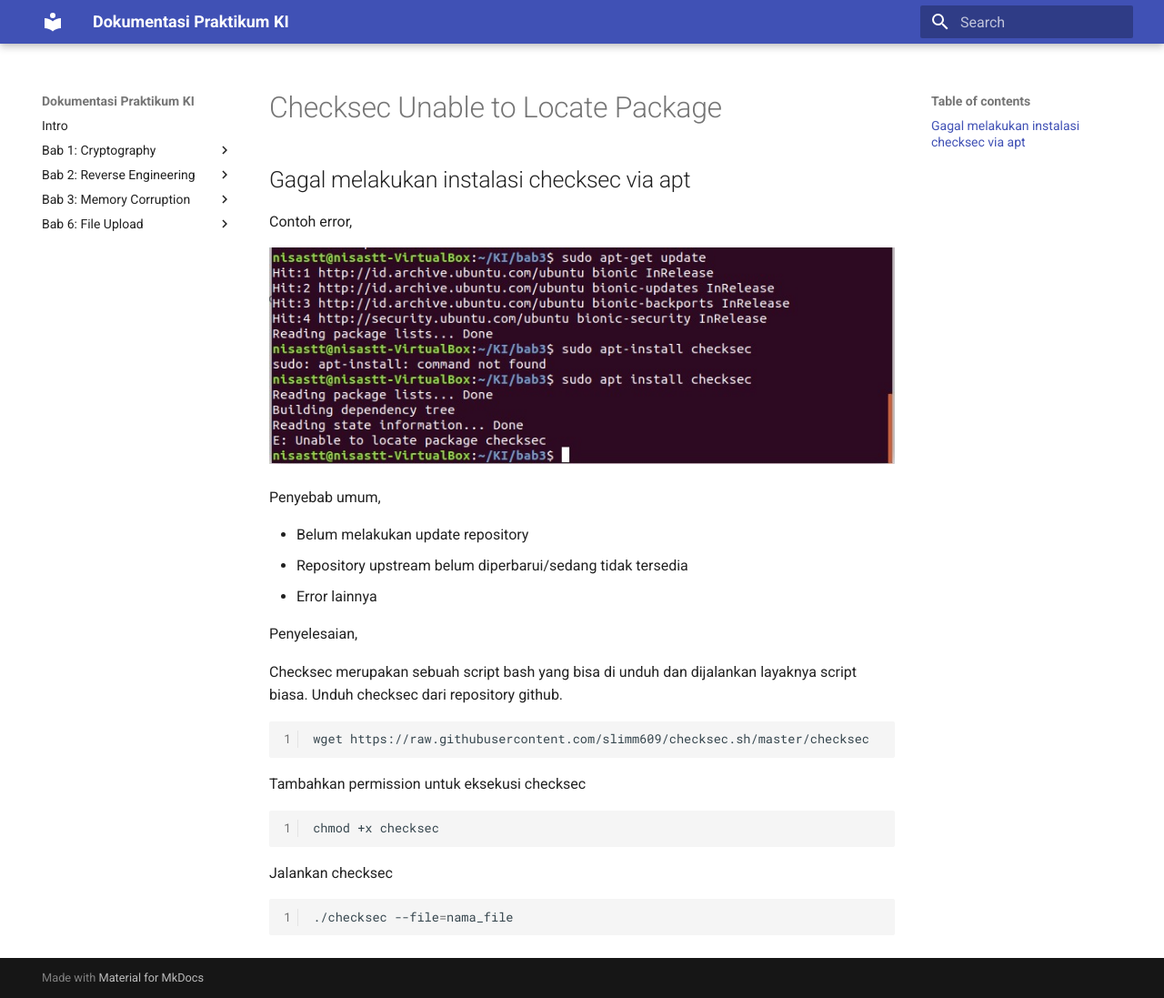
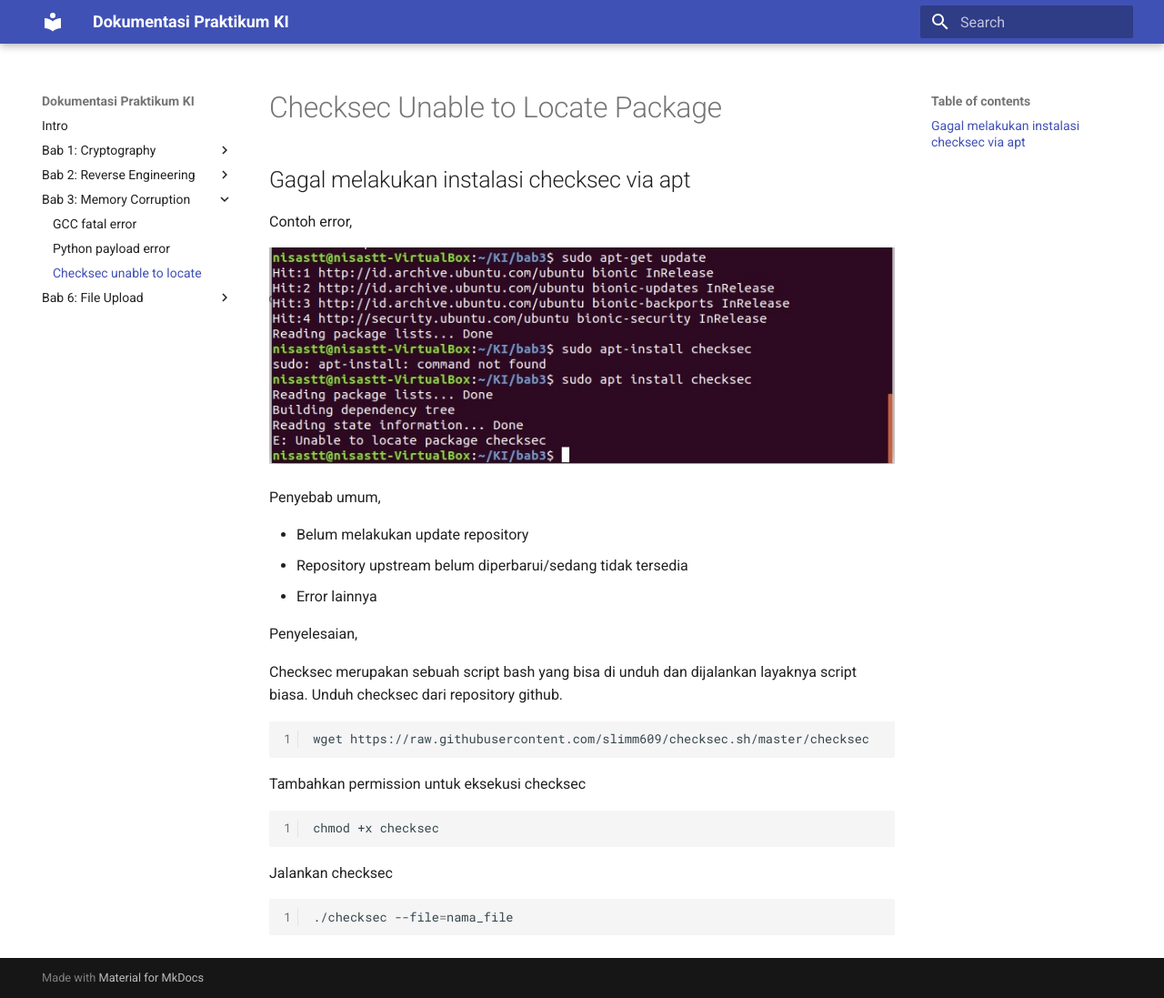
Before and after one commit to porosub/infosec-troubleshooting-docs, an MkDocs documentation site: the page built from docs/bab-3/03-checksec-unable-to-locate.md, in a window 1280 px wide and 1097 px high. Shown: the whole window at 91% size. Built offline with MkDocs 1.6.1 and Material for MkDocs 9.7.7, drawn with Linux system fonts in a browser that asks for light colours.

Commit message:
Update index in mkdocs

```diff
--- a/mkdocs.yml
+++ b/mkdocs.yml
@@ -10,6 +10,7 @@ nav:
   - 'Bab 3: Memory Corruption':
     - 'GCC fatal error': bab-3/01-gcc-error.md
     - 'Python payload error': bab-3/02-python-payload-error.md
+    - 'Checksec unable to locate': bab-3/03-checksec-unable-to-locate.md
   - 'Bab 6: File Upload':
     - 'Install Apache2 dan PHP': bab-6/01-apache-php-installation.md
 theme: material
```
